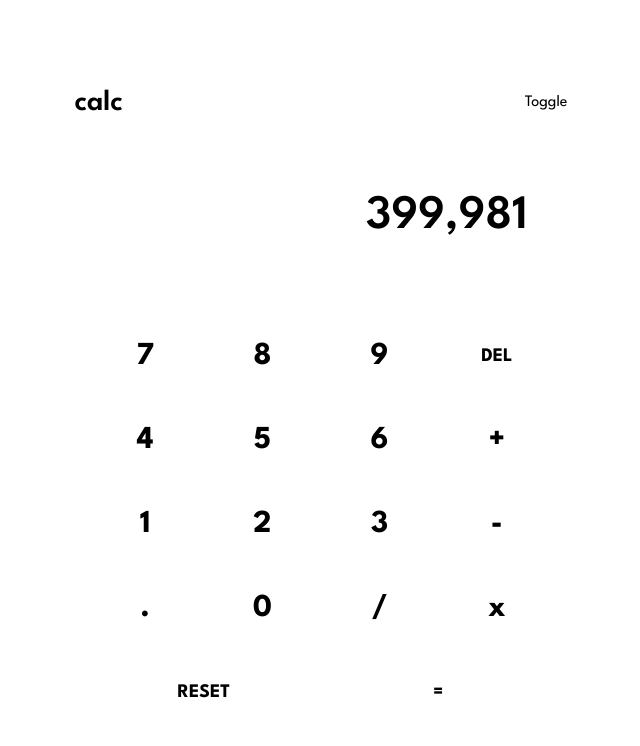
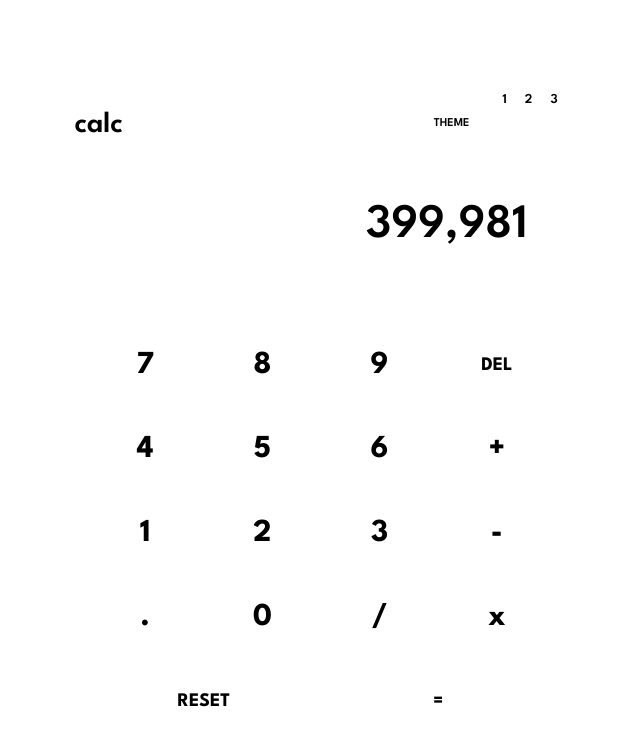
Before and after one commit to jacob-briscoe/calculator, a React (Vite) app: page / in a window 1280 px wide. Shown: the top 746 px of the page, without its empty margins (319-959 px from the left). Built offline with nearby package versions, Linux system fonts and the light colour scheme.

Commit message:
implement theme toggle (#5)

```diff
--- a/src/components/Header.tsx
+++ b/src/components/Header.tsx
@@ -5,8 +5,7 @@ const StyledHeader = styled.header`
   display: flex;
   flex-direction: row;
   justify-content: space-between;
-  align-items: center;
-  min-height: 55px;
+  align-items: end;
 `;
 
 const StyledAppName = styled.h1`
--- a/src/components/ThemeToggle.tsx
+++ b/src/components/ThemeToggle.tsx
@@ -1,48 +1,116 @@
-// const StyledThemeToggle = styled.div`
-//   display: flex;
-//   align-items: center;
-//   gap: 1.5rem;
-// `;
+import { useMemo, useState, type ComponentPropsWithRef } from "react";
+import styled from "styled-components";
 
-// const ThemeLabel = styled.span`
-//   font-size: 0.75rem;
-//   font-weight: 600;
-//   color: ${({ theme }) => theme.text.veryLight};
-//   text-transform: uppercase;
-// `;
+const StyledRange = styled.input`
+  -webkit-appearance: none;
+  appearance: none;
+  width: 70px;
+  height: 28px;
+  background: ${({ theme }) => theme.backgrounds.toggleKeypad};
+  border-radius: 14px;
+  outline: none;
+  padding-left: 5px;
+  padding-right: 5px;
+  box-sizing: border-box;
+  cursor: pointer;
 
-// const ToggleSwitch = styled.div`
-//   display: flex;
-//   flex-direction: column;
-// `;
+  &::-webkit-slider-thumb {
+    -webkit-appearance: none;
+    appearance: none;
+    width: 18px;
+    height: 18px;
+    background: ${({ theme }) => theme.keys.backgroundToggle};
+    border-radius: 50%;
 
-// const ToggleSwitchTicks = styled.div`
-//   display: flex;
-//   justify-content: space-between;
-//   margin-left: 5px;
-//   margin-right: 5px;
-// `;
+    &:hover {
+      filter: brightness(1.4);
+    }
+  }
 
-// const ToggleSwitchTick = styled.span`
-//   font-size: 0.75rem;
-//   font-weight: 600;
-//   color: ${({ theme }) => theme.text.veryLight};
-// `;
+  &::-moz-range-thumb {
+    width: 18px;
+    height: 18px;
+    background: ${({ theme }) => theme.keys.backgroundToggle};
+    border-radius: 50%;
+    border: none;
 
-// TODOJ: see https://cssdeck.com/labs/ufct35ys5t
-export function ThemeToggle() {
+    &:hover {
+      filter: brightness(1.4);
+    }
+  }
+`;
+
+const StyledThemeToggleLabel = styled.h2`
+  justify-self: flex-end;
+  align-self: center;
+  color: ${({ theme }) => theme.text.light};
+  text-transform: uppercase;
+  font-size: 0.75rem;
+  font-weight: 600;
+`;
+
+const StyledSwitchToggleTickLabel = styled.label`
+  cursor: pointer;
+  color: ${({ theme }) => theme.text.light};
+  font-size: 0.85rem;
+  font-weight: 600;
+  padding-left: 9px;
+  padding-right: 9px;
+`;
+
+const StyledSwitchToggleTickList = styled.ul`
+  grid-column: 2;
+  align-self: flex-end;
+  display: flex;
+  flex-direction: row;
+  justify-content: space-between;
+  width: 70px;
+`;
+
+const StyledThemeToggle = styled.div`
+  display: grid;
+  grid-template-columns: repeat(2, 1fr);
+  grid-template-rows: repeat(2, 1fr);
+  column-gap: 1.5rem;
+`;
+
+type ThemeToggleProps = ComponentPropsWithRef<"div"> & {
+  themeCount?: number;
+};
+
+export function ThemeToggle({ themeCount = 3 }: ThemeToggleProps) {
+  const [selectedTheme, setSelectedTheme] = useState(1);
+
+  const themeOptions = useMemo(
+    () =>
+      new Array(themeCount).fill(1).map((firstTheme, index) => {
+        const themeID = firstTheme + index;
+        return (
+          <li key={themeID}>
+            <StyledSwitchToggleTickLabel
+              htmlFor="theme"
+              onClick={() => setSelectedTheme(themeID)}
+            >
+              {themeID}
+            </StyledSwitchToggleTickLabel>
+          </li>
+        );
+      }),
+    [themeCount],
+  );
+
   return (
-    <div>Toggle</div>
-    // <StyledThemeToggle>
-    //   <ThemeLabel>theme</ThemeLabel>
-    //   <ToggleSwitch>
-    //     <ToggleSwitchTicks>
-    //       <ToggleSwitchTick>1</ToggleSwitchTick>
-    //       <ToggleSwitchTick>2</ToggleSwitchTick>
-    //       <ToggleSwitchTick>3</ToggleSwitchTick>
-    //     </ToggleSwitchTicks>
-    //     <img src="fake-toggle.png" />
-    //   </ToggleSwitch>
-    // </StyledThemeToggle>
+    <StyledThemeToggle>
+      <StyledSwitchToggleTickList>{themeOptions}</StyledSwitchToggleTickList>
+      <StyledThemeToggleLabel>theme</StyledThemeToggleLabel>
+      <StyledRange
+        id="theme"
+        type="range"
+        min="1"
+        max={themeCount}
+        value={selectedTheme}
+        onChange={(evt) => setSelectedTheme(evt.target.valueAsNumber)}
+      />
+    </StyledThemeToggle>
   );
 }
```
